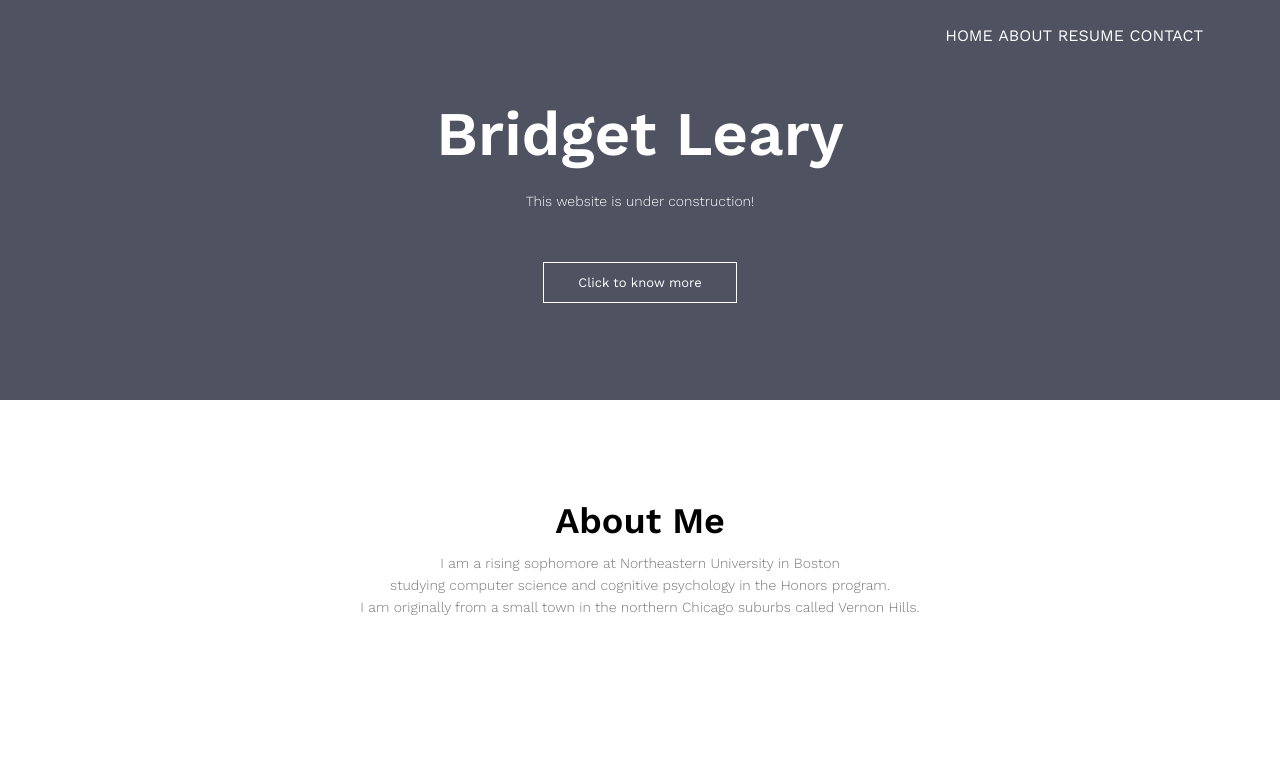
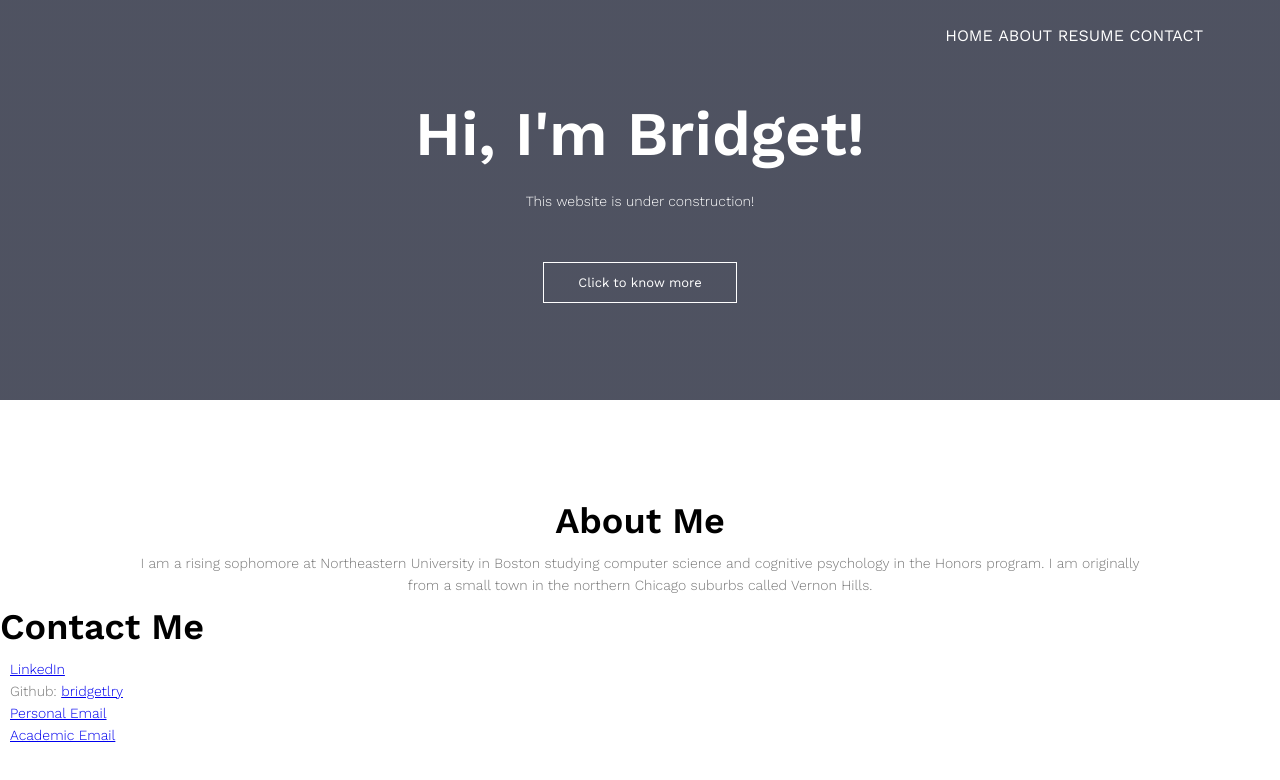
Before and after one commit to bridgetlry/Website, a plain HTML site: page index.html in a window 1280 px wide. Drawn offline with nearby package versions, Linux system fonts and the light colour scheme.

Commit message:
Update index.html

```diff
--- a/index.html
+++ b/index.html
@@ -6,7 +6,7 @@
 <html>
     <head>
         <meta name="viewport" content="with=device-width, initial-scale=1.0">
-        <title>Bridget Leary Website</title>
+        <title>Bridget Leary</title>
         <link rel="stylesheet" href="style.css">
         <link rel="preconnect" href="https://fonts.googleapis.com">
 <link rel="preconnect" href="https://fonts.gstatic.com" crossorigin>
@@ -28,21 +28,36 @@
             </nav>
 
             <div class="text-box">
-                <h1>Bridget Leary</h1>
+                <h1>Hi, I'm Bridget!</h1>
                 <p>This website is under construction!</p>
                 <a href="" class="hero-btn">Click to know more</a>
             </div>
 
         </section>
 
-        <!-- ABOUT-->
+        <!--ABOUT-->
         <section class="about">
             <h1>About Me</h1>
-            <p>I am a rising sophomore at Northeastern University in Boston<br>
-            studying computer science and cognitive psychology in the Honors program.<br>
+            <p>I am a rising sophomore at Northeastern University in Boston
+            studying computer science and cognitive psychology in the Honors program.
             I am originally from a small town in the northern Chicago suburbs called Vernon Hills.</p>
 
         </section>
 
+        <!--CONTACT-->
+        <section class="contact">
+            <h1>Contact Me</h1>
+            <p>
+                <a href="www.linkedin.com/in/bridgetleary">LinkedIn</a>
+                <br>
+                Github:
+                <a href="https://github.com/bridgetlry">bridgetlry</a>
+                <br>
+                <a href="mailto:beleary25@gmail.com">Personal Email</a>
+                <br>
+                <a href="mailto:leary.br@northeastern.edu">Academic Email</a>
+            </p>
+        </section>
+
     </body>
 </html>
```
